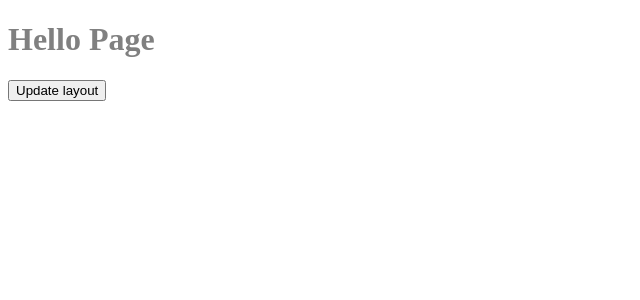
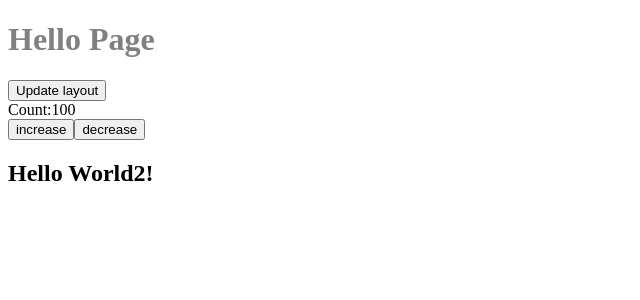
Before and after one commit to h-morozumi/aoai-chatapp-nuxt3, a Nuxt app: page /hello in a window 1280 px wide. Shown: the top 300 px of the page, without its empty margins (0-640 px from the left). Built offline with nearby package versions, Linux system fonts and the light colour scheme.

Commit message:
pageの検証

```diff
--- a/components/Navbar.vue
+++ b/components/Navbar.vue
@@ -4,6 +4,7 @@
       <NuxtLink to="/about">About</NuxtLink> |
       <NuxtLink to="/hello">Hello</NuxtLink> |
       <NuxtLink to="/coupon">Coupon</NuxtLink> |
+      <NuxtLink :to="{ name: 'users-list' }">User List</NuxtLink> |
       <NuxtLink to="https://google.com" target="_blank">Google</NuxtLink>
     </nav>
 </template>
--- /dev/null
+++ b/composables/useCounter.ts
@@ -0,0 +1,10 @@
+export function useCounter(initialValue: number) {
+    const count = ref(initialValue);
+    const inc = () => (count.value = count.value + 1);
+    const dec = () => (count.value = count.value - 1);
+    return {
+      count,
+      inc,
+      dec,
+    };
+}
--- a/pages/hello.vue
+++ b/pages/hello.vue
@@ -3,9 +3,22 @@
     <div>
         <button @click="enableCustomLayout">Update layout</button>
     </div>
+    <div>
+        <div>Count:{{ count }}</div>
+        <div>
+            <button @click="() => inc()">increase</button>
+            <button @click="() => dec()">decrease</button>
+        </div>
+    </div>
+    <div>
+        <h2>{{ $hello('World2') }}</h2>
+    </div>
 </template>
 
 <script setup>
+const { count, inc, dec } = useCounter(100);
+const { $hello } = useNuxtApp();
+
 function enableCustomLayout() {
   setPageLayout('custom');
 }
--- /dev/null
+++ b/pages/users/[id].vue
@@ -0,0 +1,9 @@
+<template>
+    <p>ユーザID: {{ $route.params.id }}</p>
+</template>
+
+<script setup>
+const router = useRoute();
+
+console.log(router.params.id);
+</script>
--- /dev/null
+++ b/pages/users/index.vue
@@ -0,0 +1,3 @@
+<template>
+    <h1>User Indexページ</h1>
+</template>
--- /dev/null
+++ b/pages/users/list.vue
@@ -0,0 +1,3 @@
+<template>
+    <h1>User Listページ</h1>
+</template>
--- /dev/null
+++ b/plugins/hello.ts
@@ -0,0 +1,9 @@
+export default defineNuxtPlugin(() => {
+    return {
+      provide: {
+        hello(msg: string) {
+          return `Hello ${msg}!`;
+        },
+      },
+    };
+});
```
